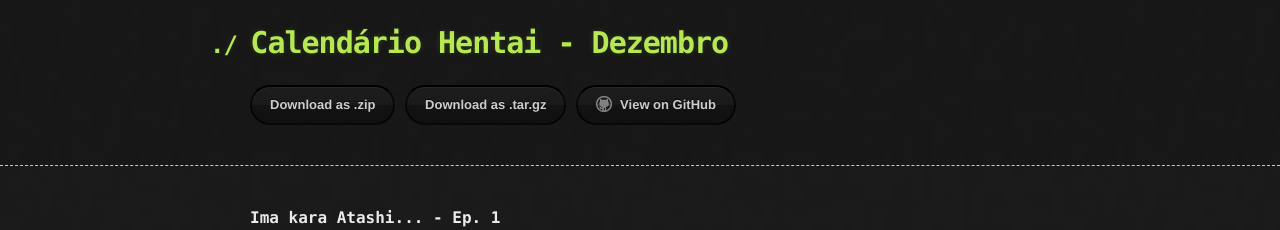
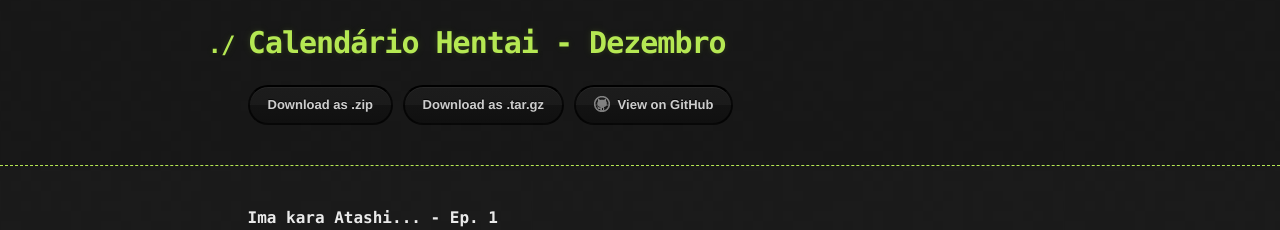
Before and after one commit to Kenseiy/calendar.github.io, a plain HTML site: page index.html in a window 1280 px wide. Shown: the top 230 px of the page. Drawn offline with Linux system fonts and the light colour scheme.

Commit message:
Update stylesheet.css

```diff
--- a/stylesheets/stylesheet.css
+++ b/stylesheets/stylesheet.css
@@ -12,7 +12,7 @@ body {
 
 .container {
   width: 90%;
-  max-width: 780px;
+  max-width: 785px;
   margin: 0 auto;
 }
 
```
